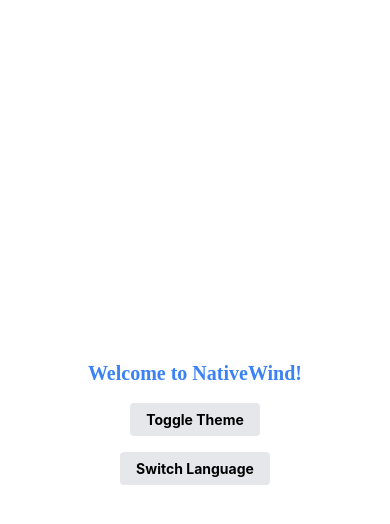
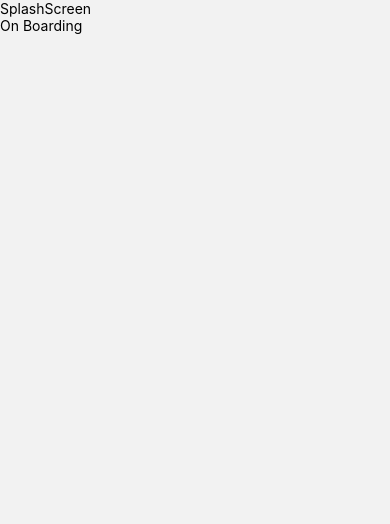
Before and after one commit to Pairalabs/Aumbram-Mobile, a React Native app: screen / in a window 390 px wide. Shown: the top 524 px of the page. Built offline with nearby package versions, Linux system fonts and the light colour scheme.

Commit message:
- added basic navigations

```diff
--- a/App.tsx
+++ b/App.tsx
@@ -1,50 +1,12 @@
-import { Pressable, SafeAreaView, Text, useColorScheme, View } from 'react-native';
+import { Pressable, SafeAreaView, StatusBar, Text, useColorScheme, View } from 'react-native';
 import React, { useEffect, useState } from 'react';
 import "./global.css";
-import { colorScheme } from 'nativewind';
-import './src/i18n'; // import i18n config
-import { useTranslation } from 'react-i18next';
+import Navigation from '@navigations/Navigation';
 
 function App() {
-  const systemColorScheme = useColorScheme();
-  const [currentTheme, setCurrentTheme] = useState<'light' | 'dark'>(
-    systemColorScheme === 'dark' ? 'dark' : 'light'
-  );
-
-  const [language, setLanguage] = useState<'en' | 'hi'>('en');
-  const { t, i18n } = useTranslation();
-
-  useEffect(() => {
-    setCurrentTheme(systemColorScheme === 'dark' ? 'dark' : 'light');
-    colorScheme.set(systemColorScheme === 'dark' ? 'dark' : 'light');
-  }, [systemColorScheme]);
-
-  const toggleTheme = () => {
-    const newTheme = currentTheme === 'light' ? 'dark' : 'light';
-    setCurrentTheme(newTheme);
-    colorScheme.set(newTheme);
-  };
-
-  const toggleLanguage = () => {
-    const newLang = language === 'en' ? 'hi' : 'en';
-    setLanguage(newLang);
-    i18n.changeLanguage(newLang);
-  };
 
   return (
-    <SafeAreaView className="flex-1 items-center justify-center bg-white dark:bg-black">
-      <Text className="text-xl font-bold text-blue-500 dark:text-blue-300 font-Satoshi-Variable">
-        {t('welcome')}
-      </Text>
-
-      <Pressable onPress={toggleTheme} className="mt-4 px-4 py-2 bg-gray-200 dark:bg-gray-700 rounded">
-        <Text className="text-black dark:text-white font-bold">{t('theme_toggle')}</Text>
-      </Pressable>
-
-      <Pressable onPress={toggleLanguage} className="mt-4 px-4 py-2 bg-gray-200 dark:bg-gray-700 rounded">
-        <Text className="text-black dark:text-white font-bold">{t('language_toggle')}</Text>
-      </Pressable>
-    </SafeAreaView>
+    <Navigation />
   );
 }
 
--- a/src/navigations/Navigation.tsx
+++ b/src/navigations/Navigation.tsx
@@ -27,3 +27,5 @@ const Navigation: FC = () => {
         </NavigationContainer>
     )
 }
+
+export default Navigation;
--- a/src/screens/Public/OnBoarding/index.tsx
+++ b/src/screens/Public/OnBoarding/index.tsx
@@ -1,10 +1,18 @@
-import { View, Text } from 'react-native'
+import { View, Text, Pressable } from 'react-native'
 import React from 'react'
+import { navigate } from '@navigations/NavigationUtils';
+import navigationStrings from '@constants/navigationStrings';
 
 const OnBoarding = () => {
+    const navigateTo = () => {
+        navigate(navigationStrings.PUBLIC.LOGIN);
+    }
     return (
         <View>
             <Text>OnBoarding</Text>
+            <Pressable onPress={navigateTo} className="mt-4 px-4 py-2 bg-gray-200 dark:bg-gray-700 rounded">
+                <Text className="text-black dark:text-white font-bold">Login</Text>
+            </Pressable>
         </View>
     )
 }
--- a/src/screens/Public/SplashScreen/index.tsx
+++ b/src/screens/Public/SplashScreen/index.tsx
@@ -1,10 +1,18 @@
-import { View, Text } from 'react-native'
+import { View, Text, Pressable } from 'react-native'
 import React from 'react'
+import { navigate } from '@navigations/NavigationUtils'
+import navigationStrings from '@constants/navigationStrings'
 
 const SplashScreen = () => {
+    const navigateTo = () => {
+        navigate(navigationStrings.PUBLIC.ONBOARDING);
+    }
     return (
         <View>
             <Text>SplashScreen</Text>
+            <Pressable onPress={navigateTo} className="mt-4 px-4 py-2 bg-gray-200 dark:bg-gray-700 rounded">
+                <Text className="text-black dark:text-white font-bold">On Boarding</Text>
+            </Pressable>
         </View>
     )
 }
```
Also changed, not shown: src/screens/Protected/Home/index.tsx (+44 -5 lines).
